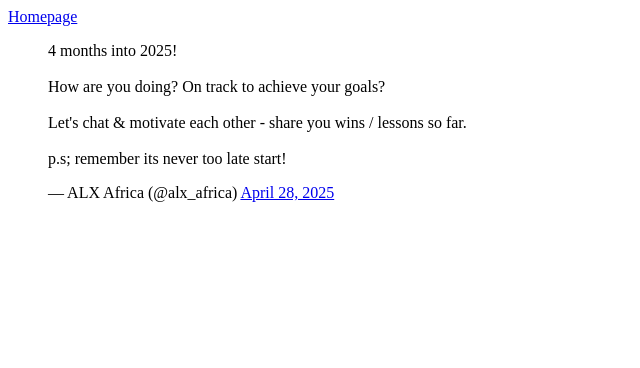
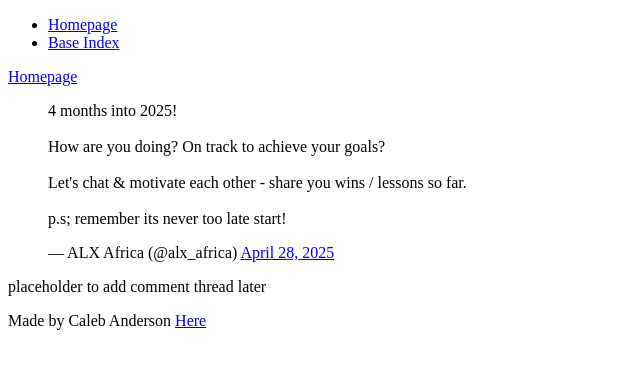
Before and after one commit to Kellzdroid/My_First_Portfolio, a plain HTML site: page html_basic/tweets.html in a window 1280 px wide. Shown: the whole page, without its empty margins (0-640 px from the left). Drawn offline with Linux system fonts and the light colour scheme.

Commit message:
Feature:header, main, footer tags added

```diff
--- a/html_basic/tweets.html
+++ b/html_basic/tweets.html
@@ -5,9 +5,23 @@
     <meta name="viewport" content="width=device-width, initial-scale=1.0">
     <title>My Website</title>
 </head>
-<body>
-    <a href="index.html">Homepage</a>
+<body><header>
+        <ul>
+            <li><a href="index.html">Homepage</a></li>
+            <li><a href="base_index.html">Base Index</a></li>
+        </ul>
+    </header>
+    <main>
+        <article>
+            <a href="index.html">Homepage</a>
     <blockquote class="twitter-tweet"><p lang="en" dir="ltr">4 months into 2025!<br><br>How are you doing? On track to achieve your goals? <br><br>Let&#39;s chat &amp; motivate each other - share you wins / lessons so far.<br><br>p.s; remember its never too late start!</p>&mdash; ALX Africa (@alx_africa) <a href="https://twitter.com/alx_africa/status/1916810431940751680?ref_src=twsrc%5Etfw">April 28, 2025</a></blockquote> <script async src="https://platform.twitter.com/widgets.js" charset="utf-8"></script>
-
+        </article>
+        <aside>
+            <p>placeholder to add comment thread later</p>
+        </aside>
+    </main>
+    <footer>
+        <P>Made by Caleb Anderson <a href="base_index.html">Here</a></P>
+    </footer>
 </body>
 </html>
```
